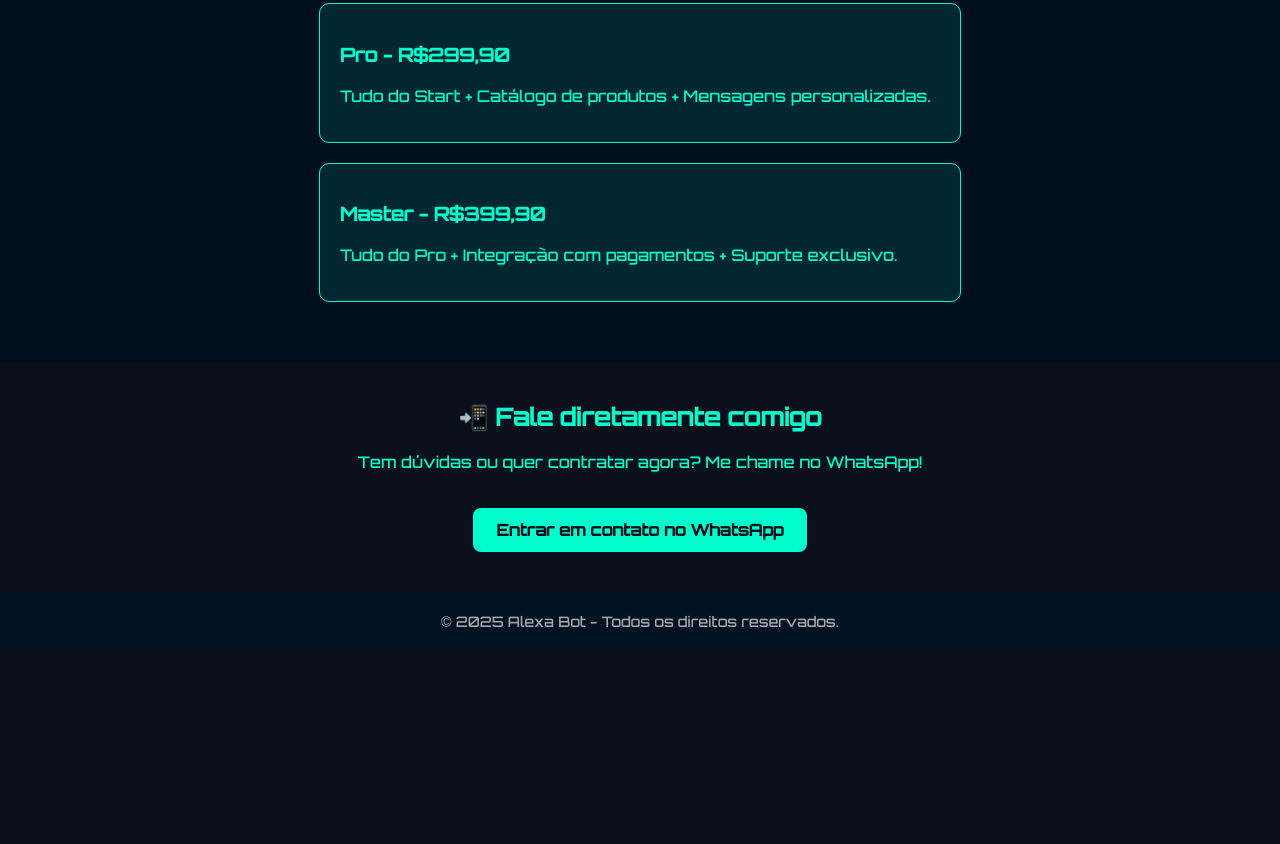
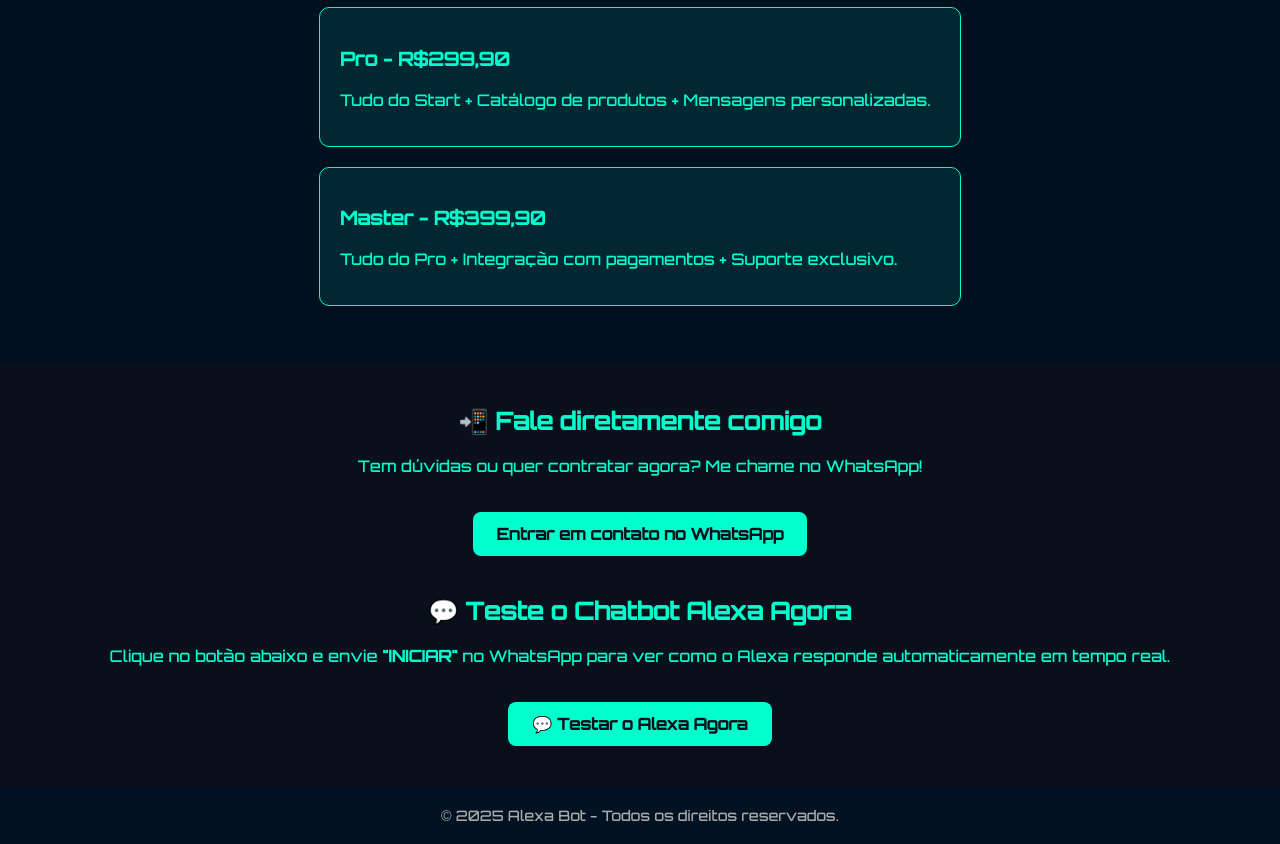
Before and after one commit to phspaulo/alexabot, a plain HTML site: page index.html in a window 1280 px wide. Shown: the part 1584-2428 px from the top of the page. Before the commit the page ends 2234 px from the top, so only its background shows below. Drawn offline with Linux system fonts and the light colour scheme.

Commit message:
correção amostra

```diff
--- a/index.html
+++ b/index.html
@@ -30,6 +30,8 @@
     .hero img {
       width: 300px;
       max-width: 100%;
+      border: 2px solid #00ffcc;
+      border-radius: 10px;
     }
     .hero p {
       font-size: 1.3em;
@@ -130,6 +132,12 @@
     <a href="https://wa.me/5581985886095" target="_blank">Entrar em contato no WhatsApp</a>
   </section>
 
+  <section class="contato">
+    <h2>💬 Teste o Chatbot Alexa Agora</h2>
+    <p>Clique no botão abaixo e envie <strong>"INICIAR"</strong> no WhatsApp para ver como o Alexa responde automaticamente em tempo real.</p>
+    <a href="https://wa.me/5581985886095?text=INICIAR" target="_blank">💬 Testar o Alexa Agora</a>
+  </section>
+
   <footer>
     &copy; 2025 Alexa Bot - Todos os direitos reservados.
   </footer>
```
